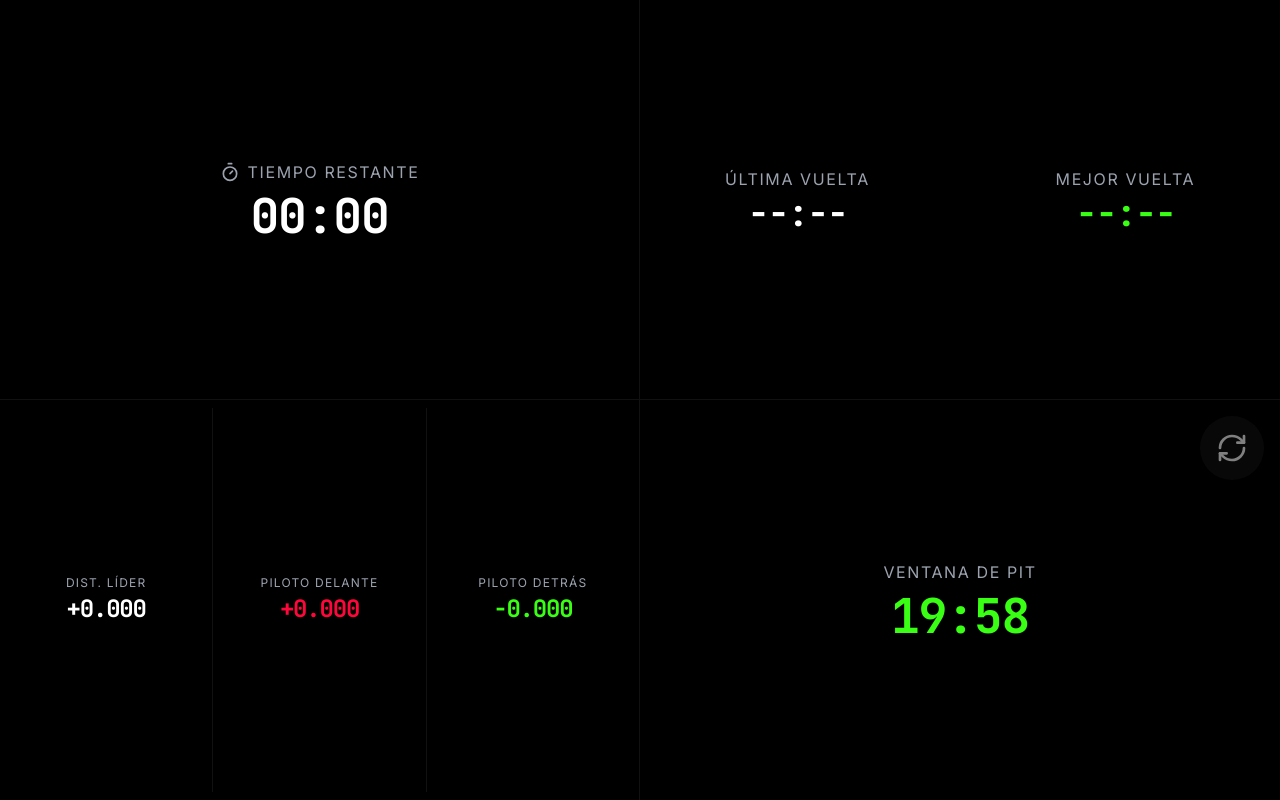
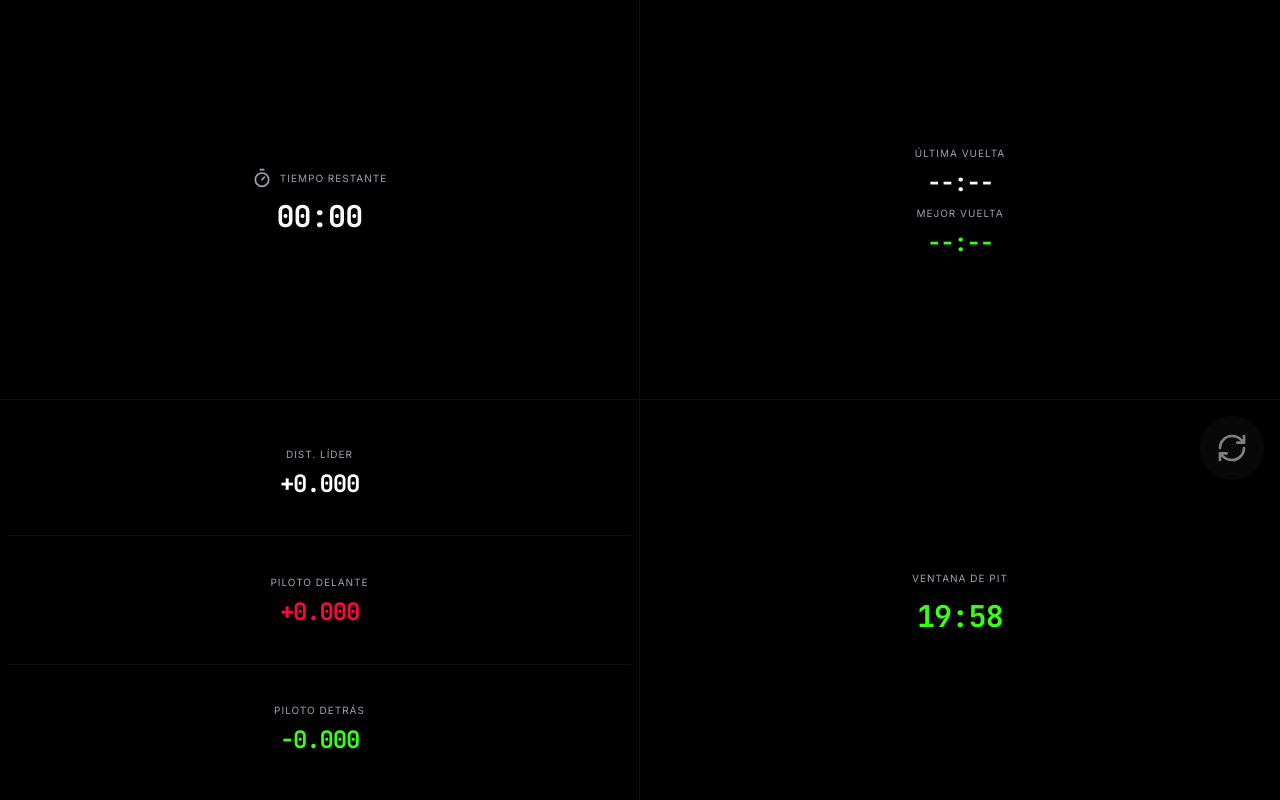
Before and after one commit to KTAPP22/APP, a React (Vite) app: page / in a window 1280 px wide. Both pictures are taken after typing "Sample", "Sample" into the empty fields and a click on the button "COMENZAR CARRERA". Built offline with nearby package versions, Linux system fonts and the light colour scheme; no server answers.

Commit message:
Keep original vertical stacking layouts in landscape mode but scale elements down to fit

```diff
--- a/src/components/blocks/GapsBlock.jsx
+++ b/src/components/blocks/GapsBlock.jsx
@@ -8,11 +8,11 @@ function cn(...inputs) {
 }
 
 const GapItem = ({ label, gap, colorClass }) => (
-  <div className="flex flex-col items-center flex-1 justify-center min-w-0">
-    <div className="text-gray-400 uppercase font-sans tracking-widest text-xxs sm:text-xs mb-0.5 whitespace-nowrap">
+  <div className="flex flex-col items-center flex-1 justify-center">
+    <div className="text-gray-400 uppercase font-sans tracking-widest text-xs landscape:text-[10px] sm:text-sm mb-0.5 sm:mb-1">
       {label}
     </div>
-    <div className={cn("text-xl landscape:text-2xl sm:text-5xl font-bold font-mono tracking-tighter truncate", colorClass)}>
+    <div className={cn("text-3xl landscape:text-2xl sm:text-5xl font-bold font-mono tracking-tighter", colorClass)}>
       {gap}
     </div>
   </div>
@@ -24,11 +24,11 @@ export const GapsBlock = () => {
   const gapBehind = useRaceStore((state) => state.gapBehind);
 
   return (
-    <div className="flex flex-col landscape:flex-row p-2 border-r border-dark-gray bg-pure-black h-full justify-around items-stretch gap-1 sm:gap-2 overflow-hidden">
+    <div className="flex flex-col p-2 border-r border-dark-gray bg-pure-black h-full justify-around overflow-hidden">
       <GapItem label="Dist. Líder" gap={leaderGap} colorClass="text-white" />
-      <div className="w-full h-px landscape:w-px landscape:h-auto bg-dark-gray" />
+      <div className="w-full h-px bg-dark-gray" />
       <GapItem label="Piloto Delante" gap={gapAhead} colorClass="text-neon-red" />
-      <div className="w-full h-px landscape:w-px landscape:h-auto bg-dark-gray" />
+      <div className="w-full h-px bg-dark-gray" />
       <GapItem label="Piloto Detrás" gap={gapBehind} colorClass="text-neon-green" />
     </div>
   );
--- a/src/components/blocks/SessionBlock.jsx
+++ b/src/components/blocks/SessionBlock.jsx
@@ -7,11 +7,11 @@ export const SessionBlock = () => {
 
   return (
     <div className="flex flex-col items-center justify-center p-2 border-b border-r border-dark-gray bg-pure-black h-full overflow-hidden">
-      <div className="flex items-center gap-1 sm:gap-2 mb-1 sm:mb-2 text-gray-400 uppercase font-sans tracking-widest text-xs sm:text-base">
+      <div className="flex items-center gap-1 sm:gap-2 mb-1 sm:mb-2 text-gray-400 uppercase font-sans tracking-widest text-xs landscape:text-[10px] sm:text-base">
         <Timer size={16} className="sm:w-5 sm:h-5" />
         <span>Tiempo Restante</span>
       </div>
-      <div className="text-4xl landscape:text-5xl sm:text-7xl font-bold font-mono text-white tracking-tight">
+      <div className="text-4xl landscape:text-3xl sm:text-7xl font-bold font-mono text-white tracking-tight">
         {sessionTimeLeft}
       </div>
     </div>
--- a/src/components/blocks/StintBlock.jsx
+++ b/src/components/blocks/StintBlock.jsx
@@ -73,10 +73,10 @@ export const StintBlock = () => {
       >
         <RefreshCw className="w-4 h-4 sm:w-8 sm:h-8" />
       </button>
-      <div className="text-gray-400 uppercase font-sans tracking-widest text-xs sm:text-base mb-1 sm:mb-2">
+      <div className="text-gray-400 uppercase font-sans tracking-widest text-xs landscape:text-[10px] sm:text-base mb-1 sm:mb-2">
         Ventana de Pit
       </div>
-      <div className={cn("text-4xl landscape:text-5xl sm:text-7xl font-bold font-mono tracking-tight", colorClass)}>
+      <div className={cn("text-4xl landscape:text-3xl sm:text-7xl font-bold font-mono tracking-tight", colorClass)}>
         {displayValue}
       </div>
     </div>
--- a/src/components/blocks/TimesBlock.jsx
+++ b/src/components/blocks/TimesBlock.jsx
@@ -6,20 +6,20 @@ export const TimesBlock = () => {
   const bestLap = useRaceStore((state) => state.bestLap);
 
   return (
-    <div className="flex flex-col landscape:flex-row md:flex-col justify-center items-center landscape:justify-around p-2 border-b border-dark-gray bg-pure-black h-full gap-2 sm:gap-8 overflow-hidden">
+    <div className="flex flex-col justify-center items-center p-2 border-b border-dark-gray bg-pure-black h-full gap-1 landscape:gap-0.5 sm:gap-8 overflow-hidden">
       <div className="flex flex-col items-center">
-        <div className="text-gray-400 uppercase font-sans tracking-widest text-xs sm:text-base mb-0.5">
+        <div className="text-gray-400 uppercase font-sans tracking-widest text-xs landscape:text-[10px] sm:text-base mb-0.5">
           Última Vuelta
         </div>
-        <div className="text-3xl landscape:text-4xl sm:text-6xl font-bold font-mono text-neon-yellow tracking-tighter">
+        <div className="text-3xl landscape:text-2xl sm:text-6xl font-bold font-mono text-neon-yellow tracking-tighter">
           {lastLap}
         </div>
       </div>
       <div className="flex flex-col items-center">
-        <div className="text-gray-400 uppercase font-sans tracking-widest text-xs sm:text-base mb-0.5">
+        <div className="text-gray-400 uppercase font-sans tracking-widest text-xs landscape:text-[10px] sm:text-base mb-0.5">
           Mejor Vuelta
         </div>
-        <div className="text-3xl landscape:text-4xl sm:text-6xl font-bold font-mono text-neon-green tracking-tighter">
+        <div className="text-3xl landscape:text-2xl sm:text-6xl font-bold font-mono text-neon-green tracking-tighter">
           {bestLap}
         </div>
       </div>
```
